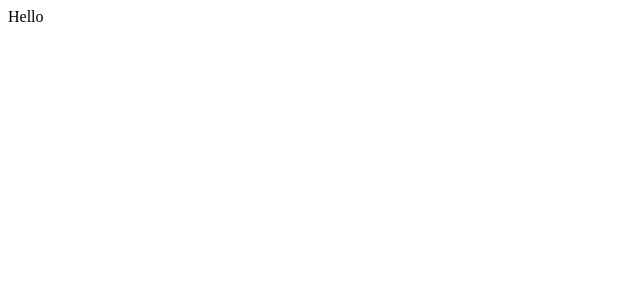
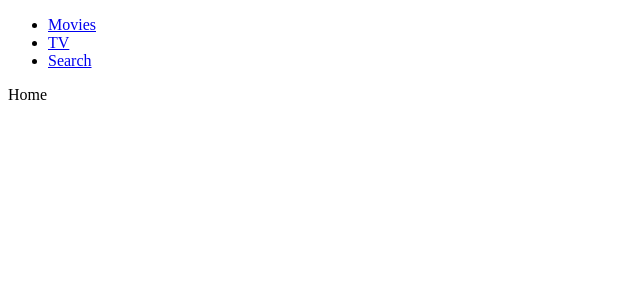
Before and after one commit to PureDevPer/MovieWorld, a React (Create React App) app: page / in a window 1280 px wide. Shown: the top 300 px of the page, without its empty margins (0-640 px from the left). Built offline with nearby package versions, Linux system fonts and the light colour scheme.

Commit message:
Router and header

```diff
--- a/package.json
+++ b/package.json
@@ -5,6 +5,7 @@
   "dependencies": {
     "react": "^16.11.0",
     "react-dom": "^16.11.0",
+    "react-router-dom": "^5.1.2",
     "react-scripts": "3.2.0"
   },
   "scripts": {
--- a/src/Components/App.js
+++ b/src/Components/App.js
@@ -1,7 +1,16 @@
-import React from 'react';
+import React, { Component } from 'react';
+import Router from './Router';
+import Header from './Header';
 
-function App() {
-	return <div> Hello</div>;
+class App extends Component {
+	render() {
+		return (
+			<>
+				<Header />
+				<Router />
+			</>
+		);
+	}
 }
 
 export default App;
--- /dev/null
+++ b/src/Components/Header.js
@@ -0,0 +1,17 @@
+import React from 'react';
+
+export default () => (
+	<header>
+		<ul>
+			<li>
+				<a href="/">Movies</a>
+			</li>
+			<li>
+				<a href="/tv">TV</a>
+			</li>
+			<li>
+				<a href="/search">Search</a>
+			</li>
+		</ul>
+	</header>
+);
--- /dev/null
+++ b/src/Components/Router.js
@@ -0,0 +1,21 @@
+import React from 'react';
+import {
+	HashRouter as Router,
+	Route,
+	Switch,
+	Redirect
+} from 'react-router-dom';
+import Home from '../Routes/Home';
+import Search from '../Routes/Search';
+import TV from '../Routes/TV';
+
+export default () => (
+	<Router>
+		<Switch>
+			<Route exact path="/" component={Home} />
+			<Route exact path="/search" component={Search} />
+			<Route exact path="/tv" component={TV} />
+			<Redirect from="*" to="/" />
+		</Switch>
+	</Router>
+);
--- /dev/null
+++ b/src/Routes/Detail.js
@@ -0,0 +1 @@
+export default () => 'Detail';
--- /dev/null
+++ b/src/Routes/Home.js
@@ -0,0 +1 @@
+export default () => 'Home';
--- /dev/null
+++ b/src/Routes/Search.js
@@ -0,0 +1 @@
+export default () => 'Search';
--- /dev/null
+++ b/src/Routes/TV.js
@@ -0,0 +1 @@
+export default () => 'TV';
```
